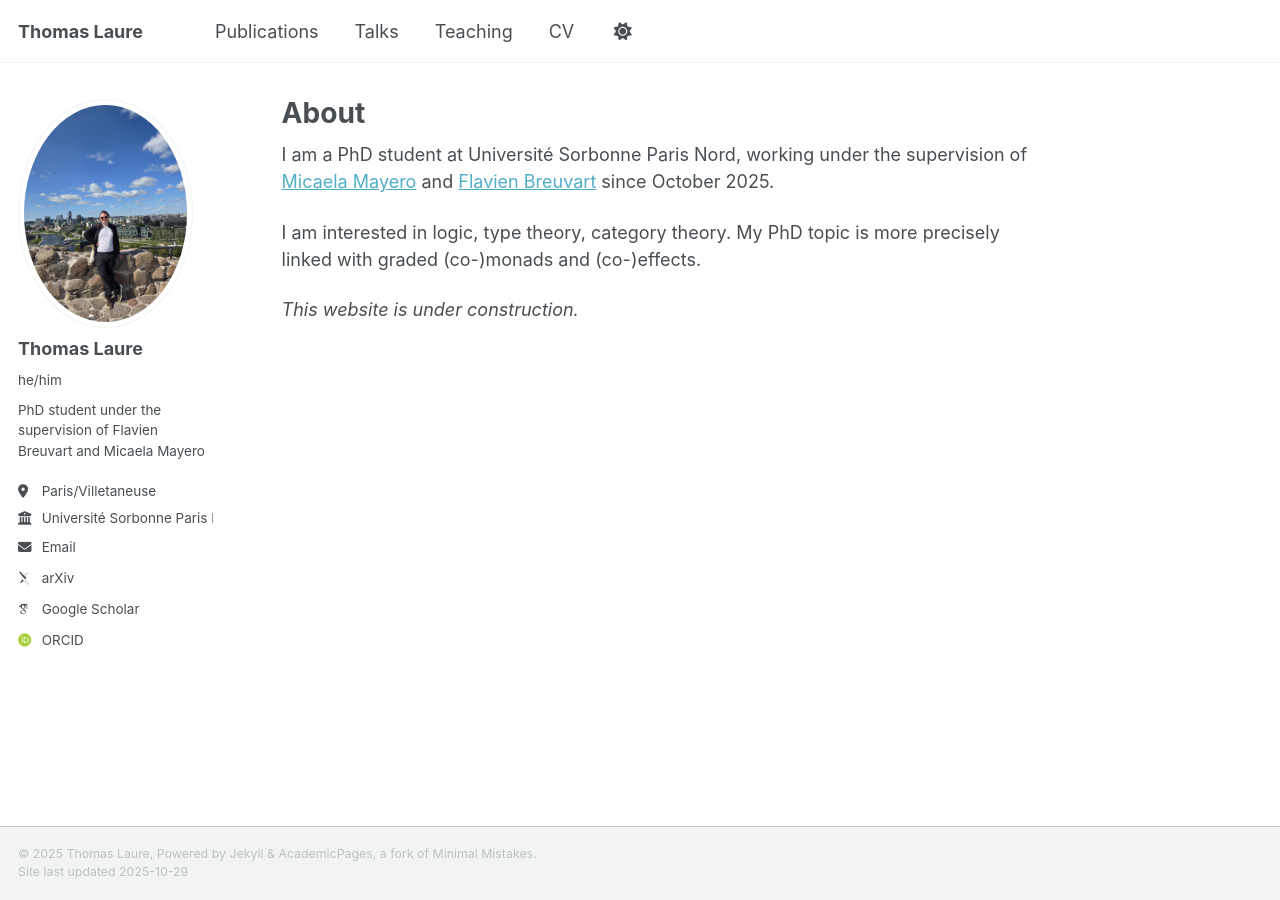
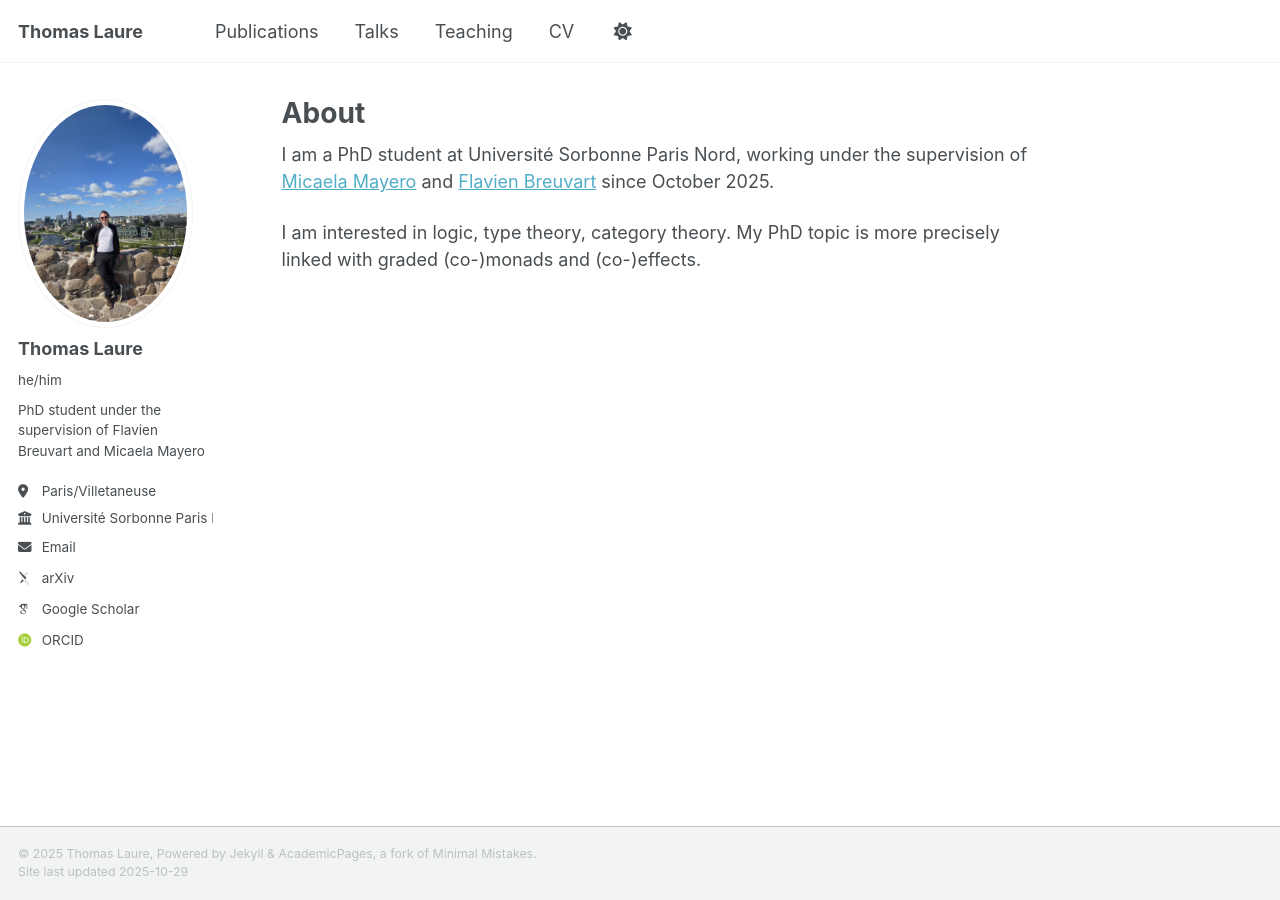
Before and after one commit to thomaslaure/thomaslaure.github.io, a Jekyll site: the page built from _pages/about.md, in a window 1280 px wide. Built offline with Jekyll 4.4.1, drawn with Linux system fonts in a browser that asks for light colours; some web fonts are replaced; a script that is not in the unit is left out.

Commit message:
constructed

```diff
--- a/_pages/about.md
+++ b/_pages/about.md
@@ -10,6 +10,3 @@ redirect_from:
 I am a PhD student at Université Sorbonne Paris Nord, working under the supervision of  [Micaela Mayero](https://www-lipn.univ-paris13.fr/~mayero/) and [Flavien Breuvart](https://www.lipn.univ-paris13.fr/~breuvart/?lang=uk) since October 2025.
 
 I am interested in logic, type theory, category theory. My PhD topic is more precisely linked with graded (co-)monads and (co-)effects.
-
-
-*This website is under construction.*
```
